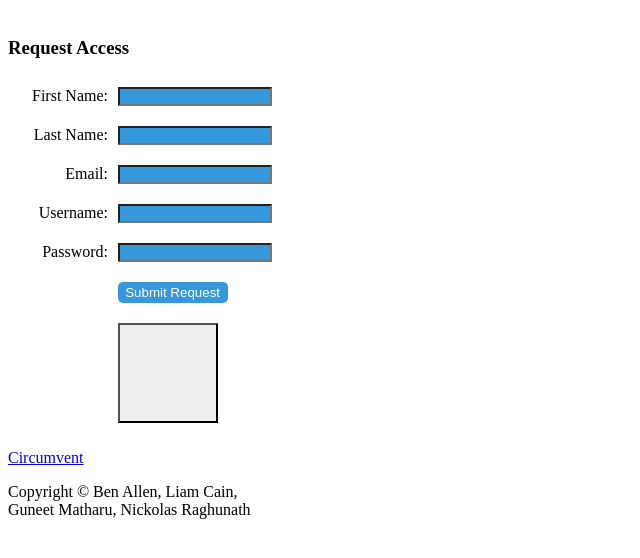
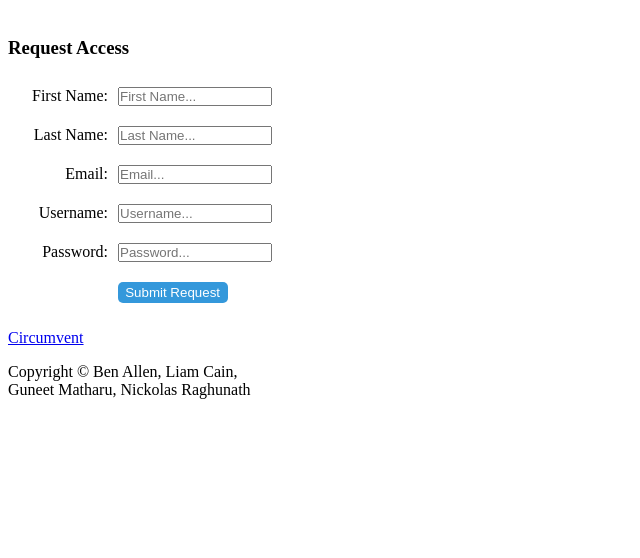
Before and after one commit to Solo-Eng/Group4Project6-Elevator, a PHP site: page /requestAccess.html in a window 1280 px wide. Shown: the top 558 px of the page, without its empty margins (0-640 px from the left). Run offline with PHP 8.4, Linux system fonts and the light colour scheme.

Commit message:
Finalized Request Access Page

```diff
--- a/loginStyle.css
+++ b/loginStyle.css
@@ -9,7 +9,6 @@
     width: 150px;
     text-align: left;
     padding: 0px 0px 0px 0px;
-    background-color: #3498db;
     color: white;
 }
 div { padding: 10px 0px 10px 0px;
@@ -26,12 +25,3 @@ input[type="Submit"]{
     color: white;
     cursor: pointer;
   }
-
-  #test button[type="button"]{
-    content:url(check.svg);
-    height:100px;
-    width:100px;
-    appearance:none;
-    display:block;
-    margin-left: 40%;
-  }
--- a/requestAccess.html
+++ b/requestAccess.html
@@ -16,36 +16,32 @@
         <h3>Request Access</h3>
         <div>
             <label for="fname" class="text_label">First Name:</label>
-            <input id="text" type="text" class="text_input" name="fname">
+            <input id="text" type="text" class="text_input" name="fname" placeholder="First Name...">
         </div>
 
         <div>
             <label for="lname" class="text_label">Last Name:</label>
-            <input id="text" type="text" class="text_input" name="lname">
+            <input id="text" type="text" class="text_input" name="lname" placeholder="Last Name...">
         </div>
 
         <div>
             <label for="email" class="text_label">Email:</label>
-            <input id="text" type="text" class="text_input" name="email">
+            <input id="text" type="text" class="text_input" name="email" placeholder="Email...">
         </div>
 
         <div>
             <label for="uname" class="text_label">Username:</label>
-            <input id="text" type="text" class="text_input" name="uname">
+            <input id="text" type="text" class="text_input" name="uname" placeholder="Username...">
         </div>
 
         <div>
             <label for="pword" class="text_label">Password:</label>
-            <input id="text" type="password" class="text_input" name="pword">
+            <input id="text" type="password" class="text_input" name="pword" placeholder="Password...">
         </div>
 
         <div>
             <input type="Submit" value="Submit Request">
         </div>
-
-        <div class="container" id="test">
-            <button type="button"></input>
-          </div>
 
         <p><a href="login.html">Circumvent</a></p>
     </form>
```
Also changed, not shown: check.svg (deleted).
